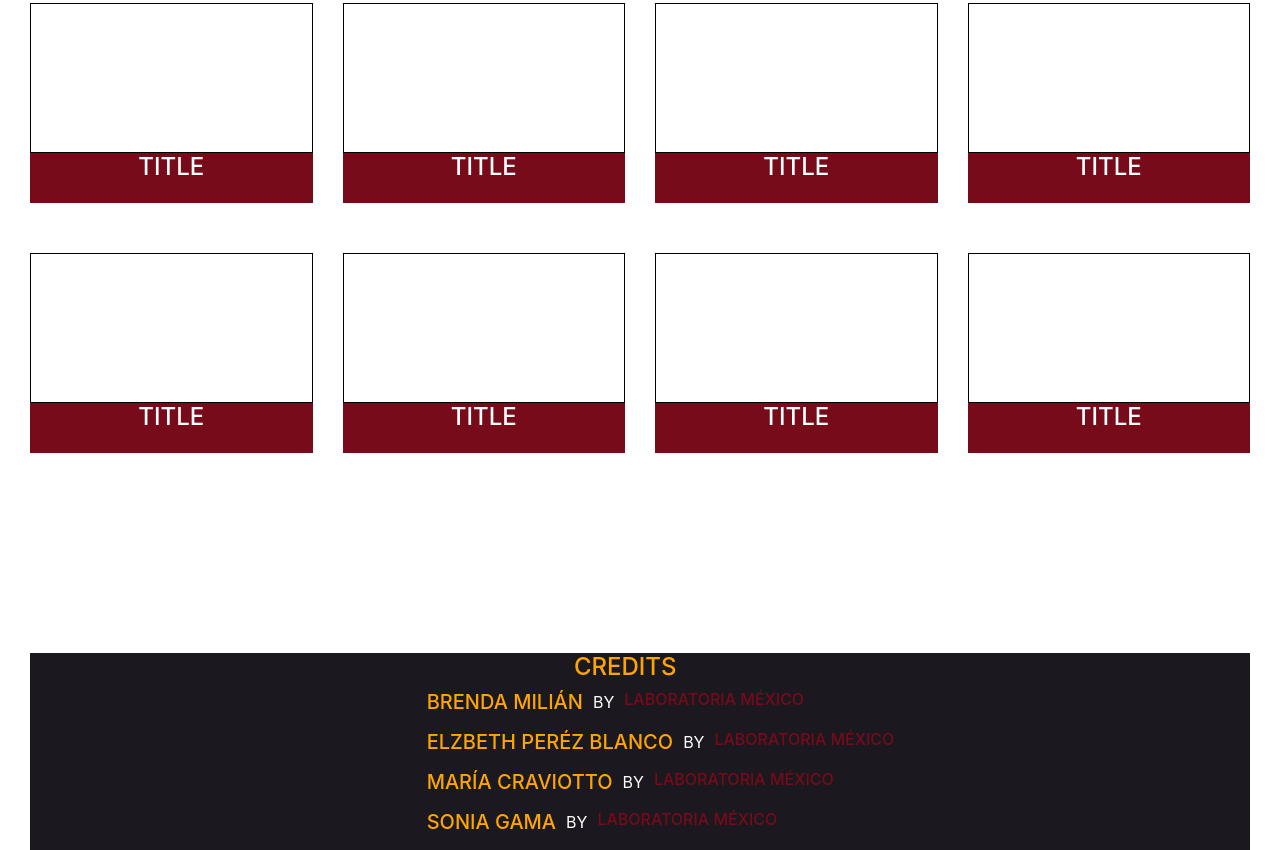
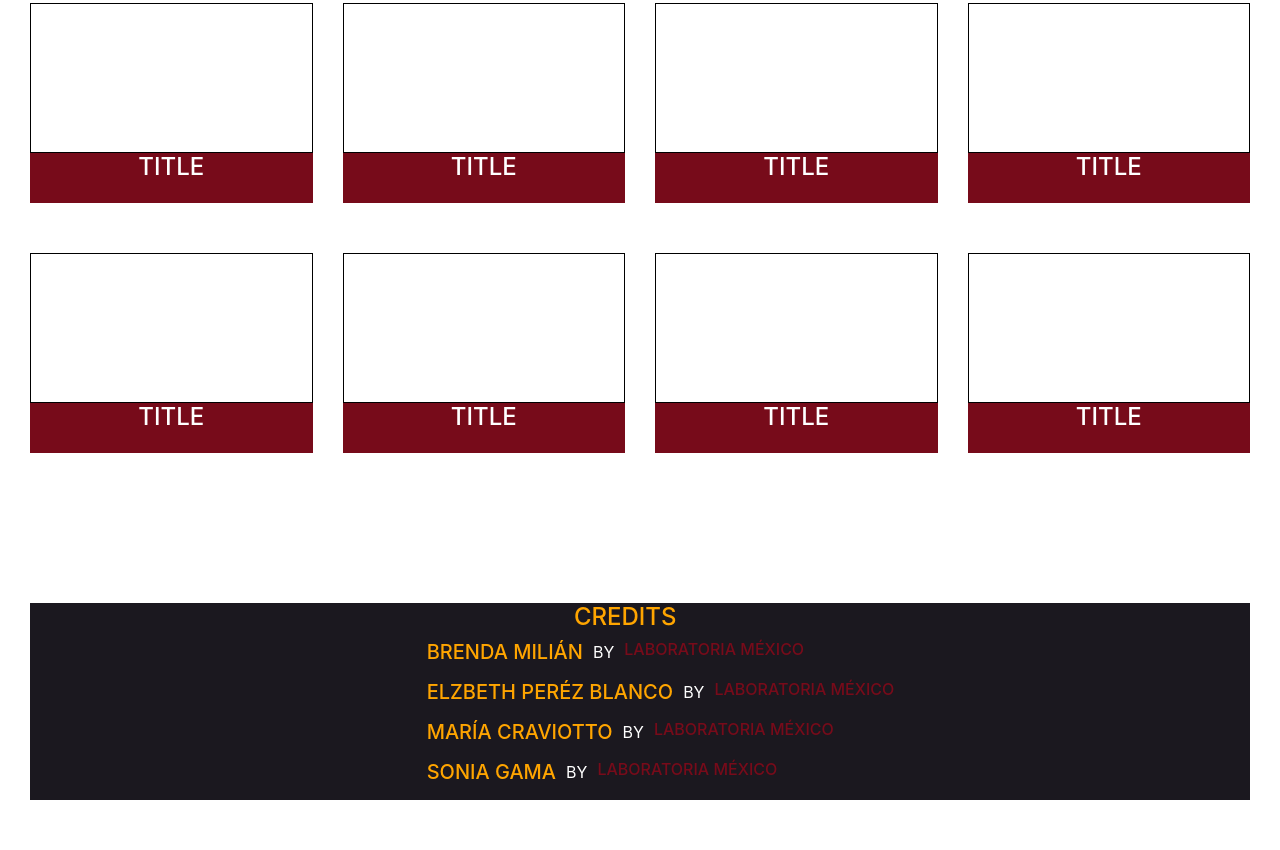
Before and after one commit to SoniaGama/challenge-hackathon, a plain HTML site: page views/Pantalla-3.html in a window 1280 px wide. Shown: the part 397-1247 px from the top of the page. After the commit the page ends 1197 px from the top, so only its background shows below. Drawn offline with Linux system fonts and the light colour scheme.

Commit message:
pantallas-2-3-4

```diff
--- a/css/pantalla-2.css
+++ b/css/pantalla-2.css
@@ -48,7 +48,7 @@ P {
 
 .credits {
   margin-bottom: 100px;
-  margin-top: 200px;
+  margin-top: 150px;
 }
 
 .title {
--- a/css/pantalla-3.css
+++ b/css/pantalla-3.css
@@ -97,7 +97,7 @@ h6 {
 footer {
   background-color: #1B181F;
   margin-bottom: 100px;
-  margin-top: 200px;
+  margin-top: 150px;
 }
 
 p {
--- a/css/pantalla-4.css
+++ b/css/pantalla-4.css
@@ -98,7 +98,7 @@ h6 {
 footer {
   background-color: #1B181F;
   margin-bottom: 100px;
-  margin-top: 200px;
+  margin-top: 150px;
 }
 
 p {
```
